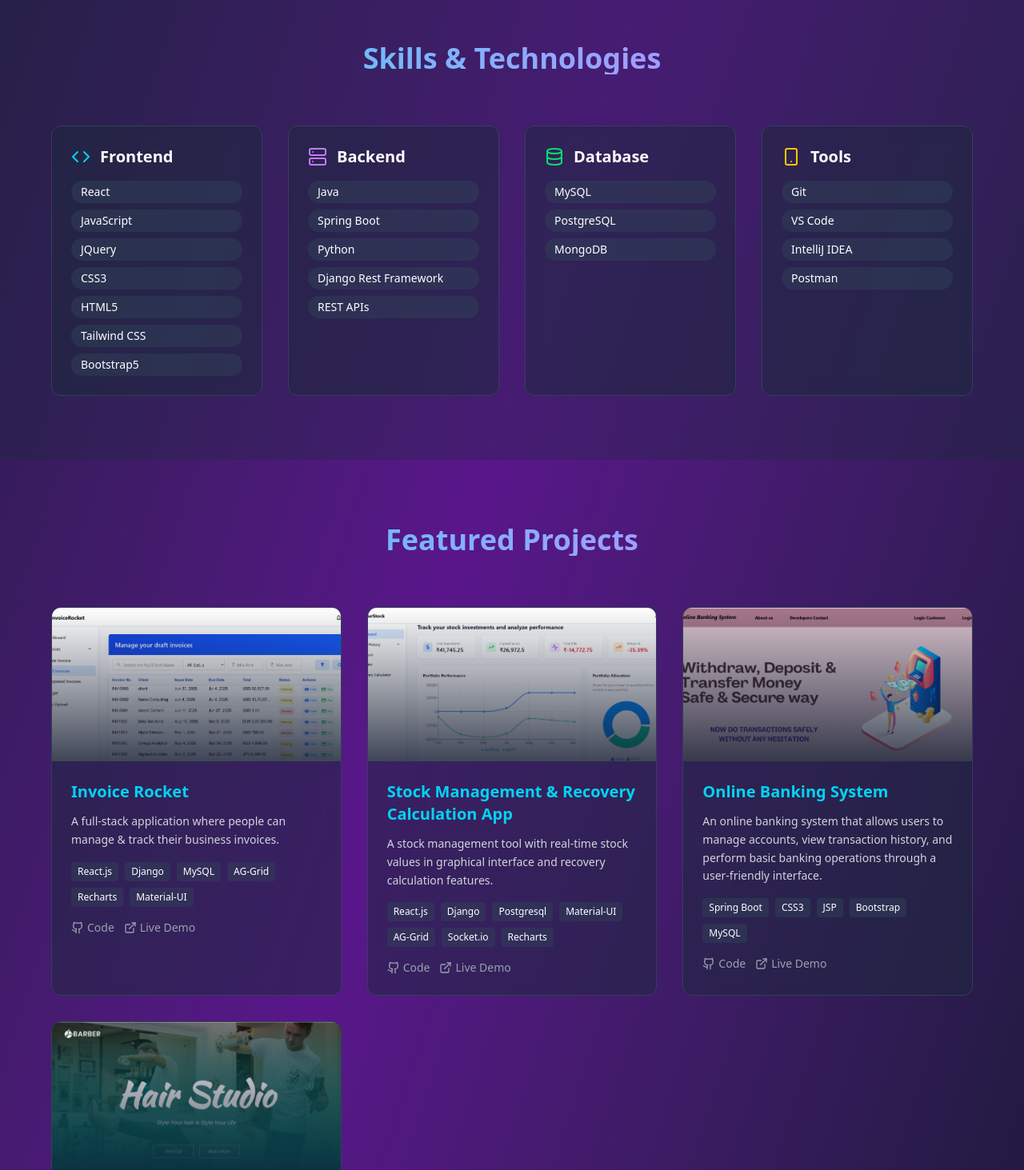
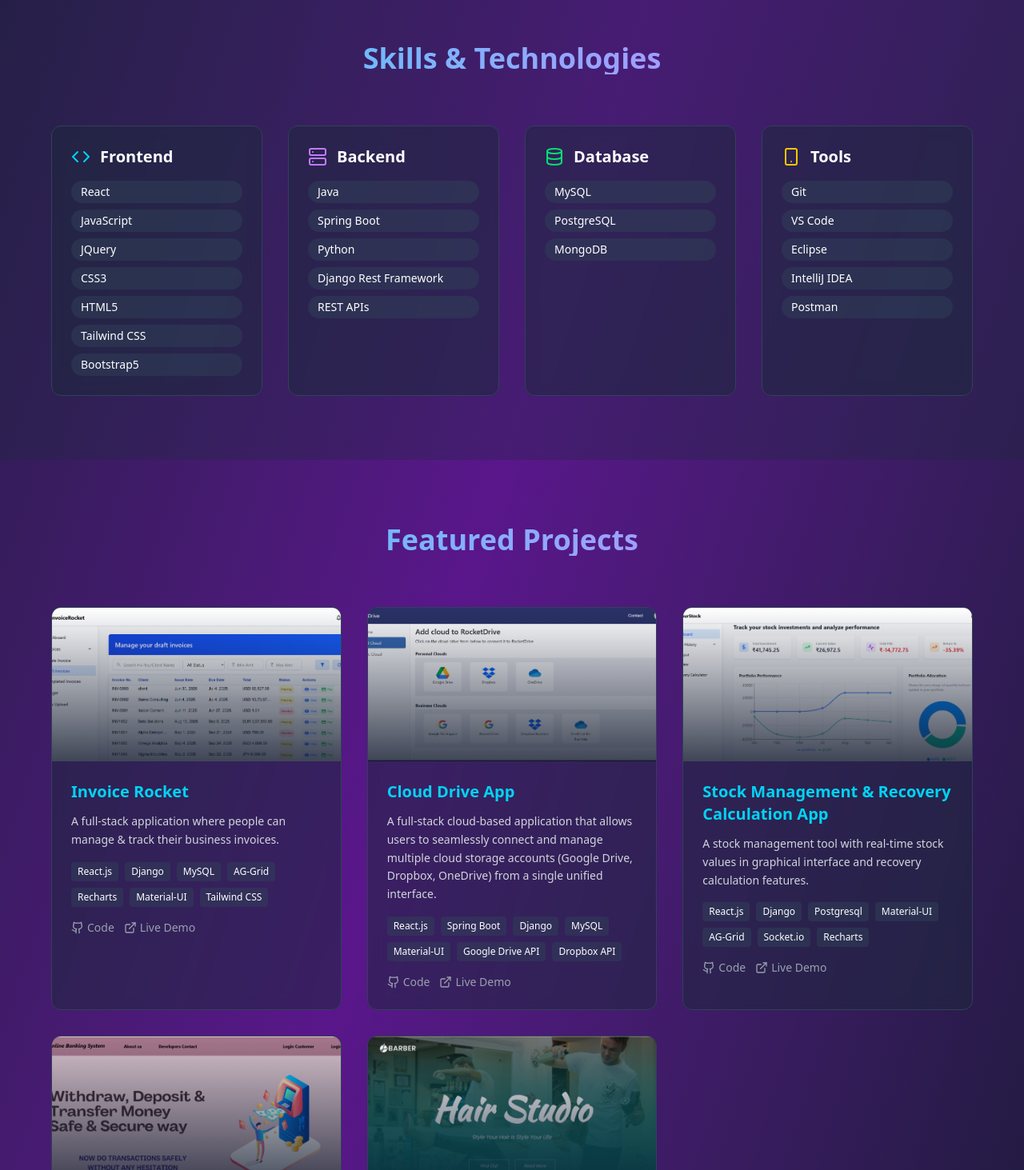
Before and after one commit to Aditya-Swain/portfolio, a React (Vite) app: page / in a window 1280 px wide. Shown: the part 1515-2978 px from the top of the page at 80% size. Built offline with nearby package versions, Linux system fonts and the light colour scheme.

Commit message:
new project added

```diff
--- a/src/pages/Portfolio.jsx
+++ b/src/pages/Portfolio.jsx
@@ -4,6 +4,7 @@ import barbarShop from '../assets/barber_shop.png'
 import invRocket from '../assets/inv_rocket_1.png'
 import yourStock from '../assets/your_stock.png'
 import banking from '../assets/banking.png'
+import cloudDrive from '../assets/cloud_drive.png'
 const Portfolio = () => {
     const [isMenuOpen, setIsMenuOpen] = useState(false);
     const [activeSection, setActiveSection] = useState('home');
@@ -55,22 +56,30 @@ const Portfolio = () => {
         frontend: ['React', 'JavaScript', 'JQuery', 'CSS3', 'HTML5', 'Tailwind CSS', 'Bootstrap5'],
         backend: ['Java', 'Spring Boot', 'Python', 'Django Rest Framework', 'REST APIs',],
         database: ['MySQL', 'PostgreSQL', 'MongoDB',],
-        tools: ['Git', 'VS Code', 'IntelliJ IDEA', 'Postman',]
+        tools: ['Git', 'VS Code', 'Eclipse', 'IntelliJ IDEA', 'Postman',]
     };
 
     const projects = [
         {
             title: 'Invoice Rocket',
             description: 'A full-stack application where people can manage & track  their business invoices.',
-            technologies: ['React.js', 'Django', 'MySQL', 'AG-Grid','Recharts','Material-UI'],
+            technologies: ['React.js', 'Django', 'MySQL', 'AG-Grid', 'Recharts', 'Material-UI', 'Tailwind CSS'],
             github: '#',
             live: 'https://invoice-rocket.blogswrite.com',
             image: invRocket
         },
         {
+            title: 'Cloud Drive App',
+            description: 'A full-stack cloud-based application that allows users to seamlessly connect and manage multiple cloud storage accounts (Google Drive, Dropbox, OneDrive) from a single unified interface.',
+            technologies: ['React.js','Spring Boot', 'Django', 'MySQL', 'Material-UI','Google Drive API','Dropbox API' ],
+            github: 'https://github.com/Aditya-Swain/cloud-drive',
+            live: '#',
+            image: cloudDrive
+        },
+        {
             title: 'Stock Management & Recovery Calculation App',
             description: 'A stock management tool with real-time stock values in graphical interface and recovery calculation features.',
-            technologies: ['React.js', 'Django', 'Postgresql','Material-UI','AG-Grid', 'Socket.io','Recharts'],
+            technologies: ['React.js', 'Django', 'Postgresql', 'Material-UI', 'AG-Grid', 'Socket.io', 'Recharts'],
             github: '#',
             live: '#',
             image: yourStock
@@ -78,7 +87,7 @@ const Portfolio = () => {
         {
             title: 'Online Banking System',
             description: 'An online banking system that allows users to manage accounts, view transaction history, and perform basic banking operations through a user-friendly interface.',
-            technologies: ['Spring Boot', 'CSS3','JSP','Bootstrap','MySQL'],
+            technologies: ['Spring Boot', 'CSS3', 'JSP', 'Bootstrap', 'MySQL'],
             github: 'https://github.com/Aditya-Swain/online_banking',
             live: '#',
             image: banking
@@ -86,7 +95,7 @@ const Portfolio = () => {
         {
             title: 'Barber Shop',
             description: 'A responsive website for barber shop.',
-            technologies: ['HTML5','JavaScript', , 'CSS3'],
+            technologies: ['HTML5', 'JavaScript', , 'CSS3'],
             github: 'https://github.com/Aditya-Swain/Barber_shop_',
             live: 'https://barbershopgg.netlify.app/',
             image: barbarShop
```
Also changed, not shown: src/assets/cloud_drive.png (added), 1 other file (tests, documents, lock files or other folders).
